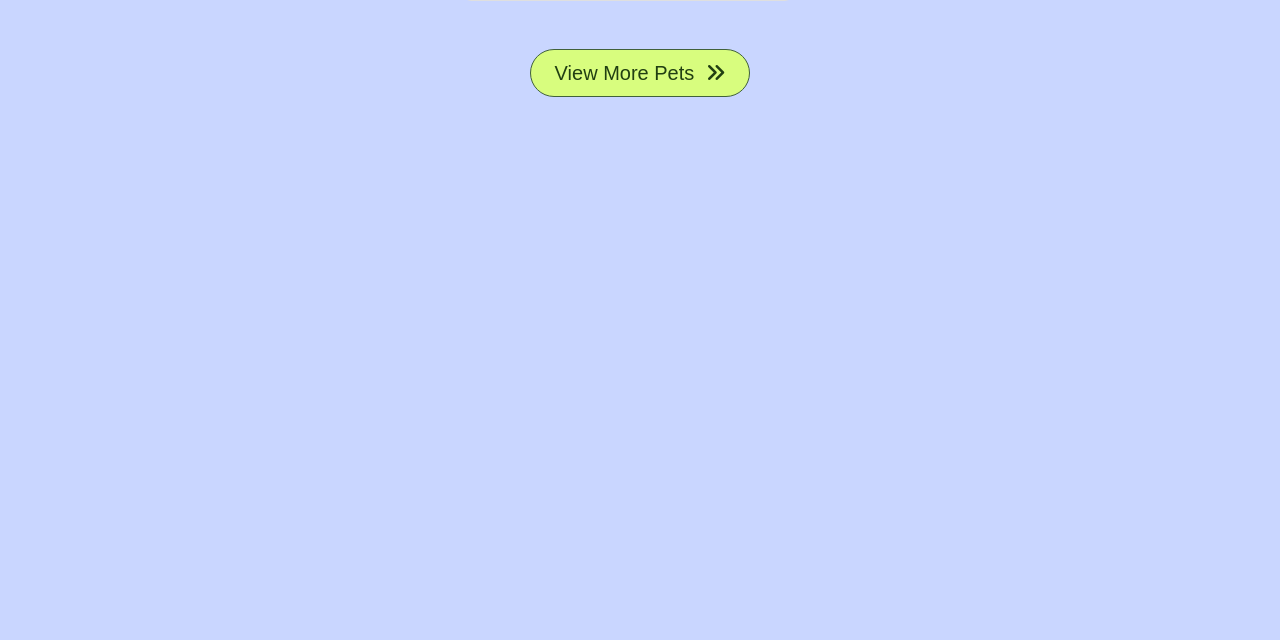
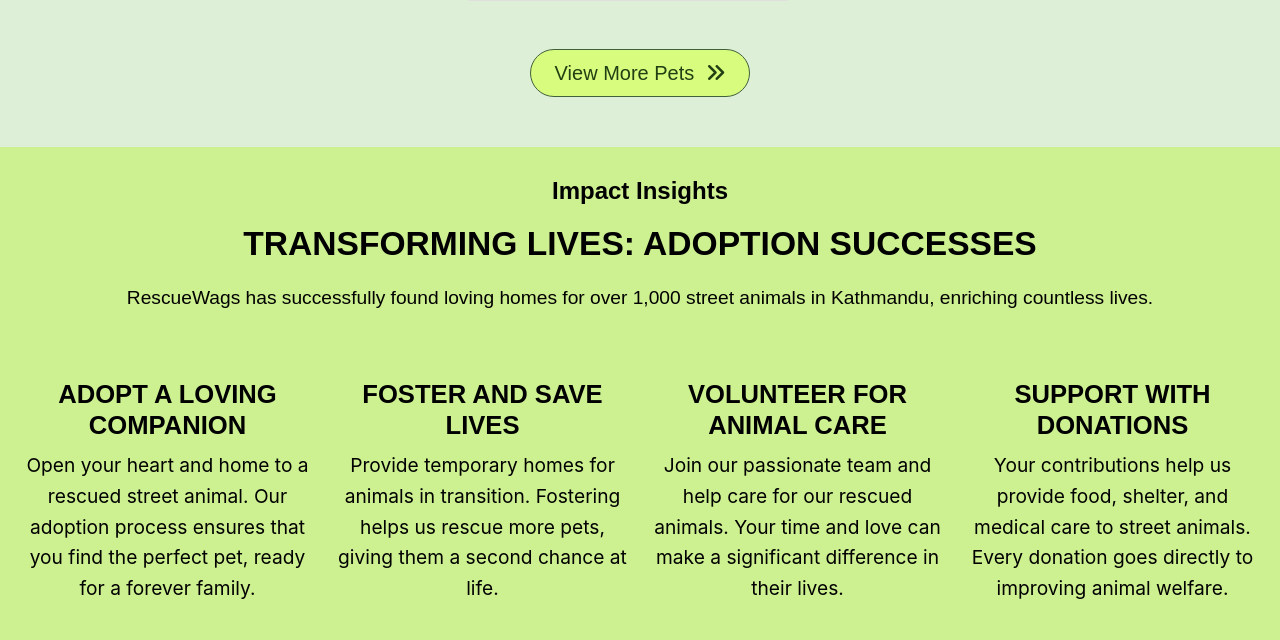
Before and after one commit to Kiran-Kharel/Peternity, a PHP site: page / in a window 1280 px wide. Shown: the part 2302-2942 px from the top of the page. Before the commit the page ends 2399 px from the top, so only its background shows below. Run offline with PHP 8.4, Linux system fonts and the light colour scheme; tables that the repository leaves empty or names only in its code hold one stand-in row (values such as "Sample post"); some libraries are stand-ins or nearby versions.

Commit message:
add section in homepage

```diff
--- /dev/null
+++ b/Assets/css/infosection.css
@@ -0,0 +1,55 @@
+.impact-section{
+  background-color: #cdf091;
+  color: #000;
+  text-align: center;
+  padding: 20px;
+}
+.impact-subtitle {
+  font-weight: bold;
+  font-family: 'Archivo Black', sans-serif;
+  margin-top: 10px;
+  margin-bottom: -2px;
+
+}
+.impact-box {
+  padding: 20px;
+  display: inline-block;
+  margin-bottom: 6px;
+}
+.impact-title {
+  font-size: 2.1rem;
+  font-family: 'Archivo Black', sans-serif;
+  font-weight: 800;
+  margin: 0;
+}
+.impact-description {
+  font-size: 1.2rem;
+
+  margin: 20px 0;
+}
+.impact-cards {
+  display: flex;
+  justify-content: space-around;
+  flex-wrap: wrap;
+  gap: 20px;
+  padding-top: 20px;
+}
+
+.impact-card {
+  flex: 1 1 20%;
+  min-width: 250px;
+  max-width: 300px;
+}
+
+.impact-card h2 {
+  font-size: 1.6rem;
+  font-weight: 800;
+  font-family: 'Archivo Black', sans-serif;
+  margin-bottom: 10px;
+}
+
+.impact-card p {
+  font-size: 1.2rem;
+  line-height: 1.6;
+  font-family: 'Inter', sans-serif;
+}
--- a/Assets/css/style.css
+++ b/Assets/css/style.css
@@ -2,8 +2,8 @@
     margin: 0;
     padding: 0;
     box-sizing: border-box;
-    font-family: 'Montserrat', sans-serif;
+    font-family: 'Poppins', sans-serif;
 }
 body{
-    background-color: #c9d6ff;
+    background-color: #deefd8;
 }
--- a/index.php
+++ b/index.php
@@ -21,7 +21,7 @@
     <link rel="stylesheet" href="Assets/css/categorysection.css">
     <link rel="stylesheet" href="Assets/css/rehomebanner.css">
     <link rel="stylesheet" href="Assets/css/featuresection.css">
-
+     <link rel="stylesheet" href="Assets/css/infosection.css">
 
 
 
@@ -33,6 +33,7 @@
     <?php include'categorysection.php';?>
     <?php include'rehomebanner.php';?>
     <?php include'featuresection.php';?>
+    <?php include'infosection.php';?>
 
     <script>
     const cards = document.querySelectorAll('.card');
--- /dev/null
+++ b/infosection.php
@@ -0,0 +1,28 @@
+<section class="impact-section">
+    <h4 class="impact-subtitle">Impact Insights</h4>
+    <div class="impact-box">
+      <h1 class="impact-title">TRANSFORMING LIVES: ADOPTION SUCCESSES</h1>
+      <p class="impact-description">
+        RescueWags has successfully found loving homes for over 1,000 street animals in Kathmandu, enriching countless lives.
+      </p>
+    </div>
+
+    <div class="impact-cards">
+      <div class="impact-card">
+        <h2>ADOPT A LOVING COMPANION</h2>
+        <p>Open your heart and home to a rescued street animal. Our adoption process ensures that you find the perfect pet, ready for a forever family.</p>
+      </div>
+      <div class="impact-card">
+        <h2>FOSTER AND SAVE LIVES</h2>
+        <p>Provide temporary homes for animals in transition. Fostering helps us rescue more pets, giving them a second chance at life.</p>
+      </div>
+      <div class="impact-card">
+        <h2>VOLUNTEER FOR ANIMAL CARE</h2>
+        <p>Join our passionate team and help care for our rescued animals. Your time and love can make a significant difference in their lives.</p>
+      </div>
+      <div class="impact-card">
+        <h2>SUPPORT WITH DONATIONS</h2>
+        <p>Your contributions help us provide food, shelter, and medical care to street animals. Every donation goes directly to improving animal welfare.</p>
+      </div>
+    </div>
+</section>
```
Also changed, not shown: Assets/css/signup.css (+37 -47 lines), signup.php (+5 -5 lines).
